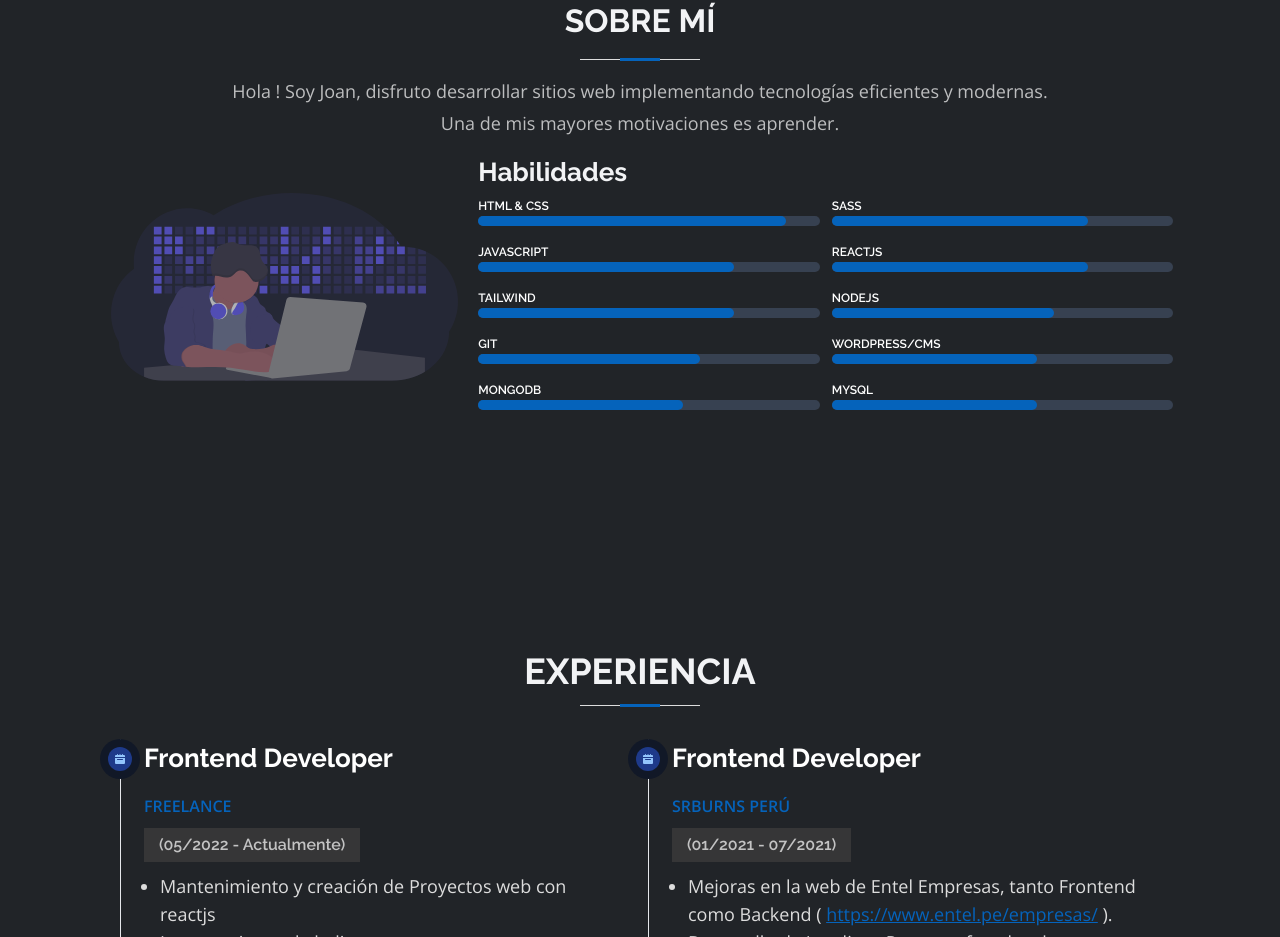
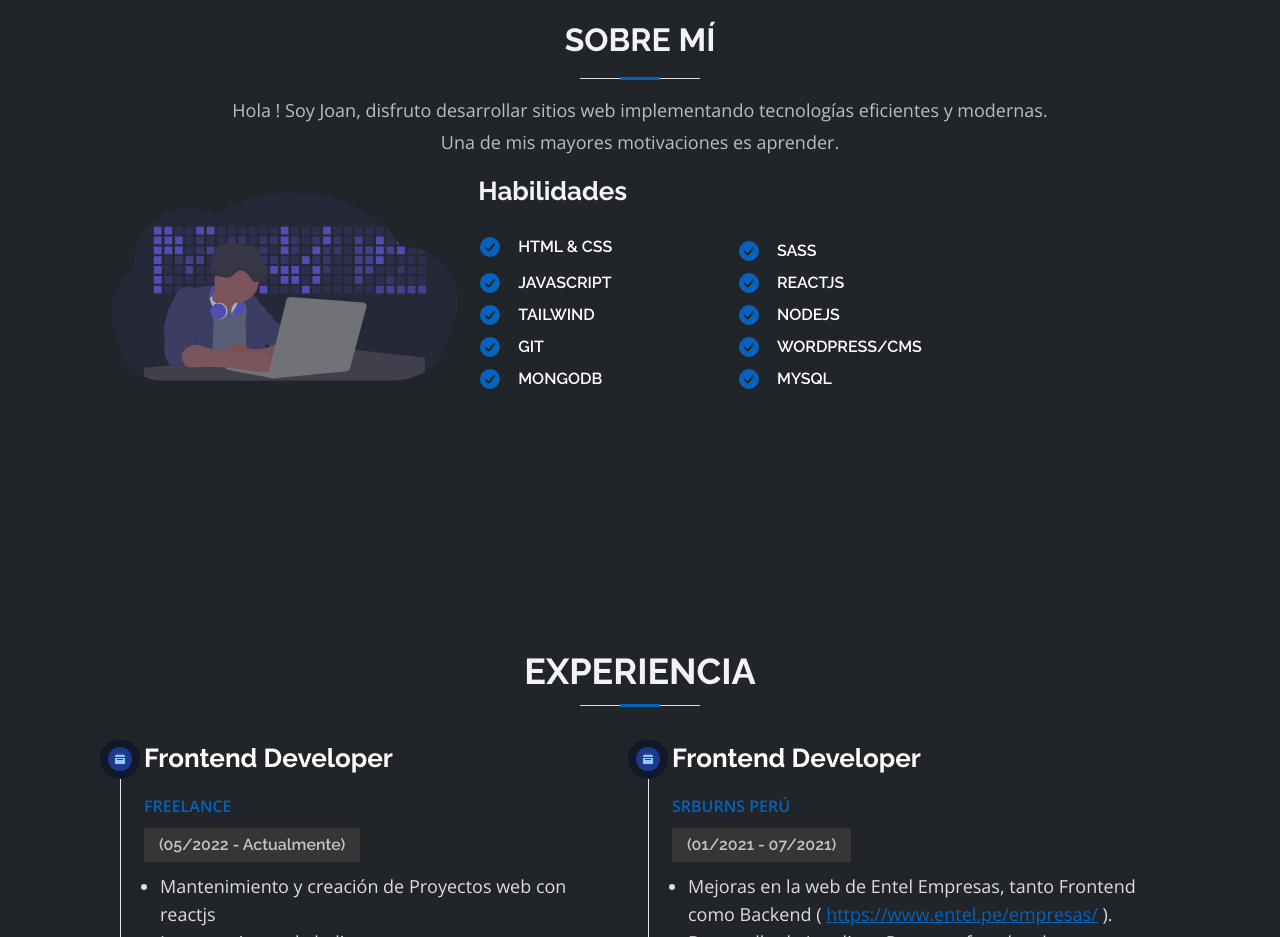
Before and after one commit to joanC0492/my-portfolio, a Next.js app: page / in a window 1280 px wide. Shown: the part 997-1934 px from the top of the page. Built offline with nearby package versions, Linux system fonts and the light colour scheme.

Commit message:
Cambio ui skills

```diff
--- a/src/app/(pages)/home/_components/sections/HomeAbout.tsx
+++ b/src/app/(pages)/home/_components/sections/HomeAbout.tsx
@@ -39,8 +39,8 @@ export const HomeAbout = (props: IProps) => {
               className={cn(
                 "w-full px-4 mx-auto text-left",
                 "md:px-8",
-                "lg:pl-4 lg:pr-0 lg:col-span-8",
-                "2xl:col-span-6"
+                "lg:pl-4 lg:pr-0 lg:col-span-6",
+                "2xl:col-span-4"
               )}
             >
               <Title
@@ -48,12 +48,7 @@ export const HomeAbout = (props: IProps) => {
                 variant="h3"
                 className="mt-4 text-[26px] text-jc-dark-4"
               />
-              <Skills
-                className={cn(
-                  "mt-5",
-                  "lg:mt-0 lg:grid lg:grid-cols-2 lg:items-center lg:gap-3"
-                )}
-              />
+              <Skills className={cn("mt-5", "flex flex-wrap")} />
             </div>
           </div>
         </div>
--- a/src/app/(pages)/home/_components/ui/Skills/Skills.tsx
+++ b/src/app/(pages)/home/_components/ui/Skills/Skills.tsx
@@ -6,18 +6,23 @@ interface IProps {
 }
 export const Skills = ({ className = "" }: IProps) => {
   return (
-    <ul className={cn("space-y-3 lg:space-y-0", className)}>
+    <ul className={cn("space-y-2", className)}>
       {dataSkills.map((skill) => (
-        <li key={skill.id}>
-          <span className="text-jc-dark-4/75 font-raleway font-semibold text-xs dark:text-white">
+        <li
+          key={skill.id}
+          className="flex items-center gap-x-2 xl:gap-x-4 grow shrink-0 basis-1/2 max-w-[50%]"
+        >
+          <svg
+            className="h-6 w-6 flex-none fill-jc-blue-1 stroke-jc-gray-1 stroke-2"
+            stroke-linecap="round"
+            stroke-linejoin="round"
+          >
+            <circle cx="12" cy="12" r="11" />
+            <path d="m8 13 2.165 2.165a1 1 0 0 0 1.521-.126L16 9" fill="none" />
+          </svg>
+          <span className="text-jc-dark-4/75 font-raleway font-semibold text-sm lg:text-base dark:text-white">
             {skill.title}
           </span>
-          <div className="w-full bg-gray-200 rounded-full h-2.5 dark:bg-gray-700">
-            <div
-              className="bg-jc-blue-1 h-2.5 rounded-full"
-              style={{ width: `${skill.percentage}%` }}
-            />
-          </div>
         </li>
       ))}
     </ul>
--- a/src/app/(pages)/home/_data/portfolio.data.ts
+++ b/src/app/(pages)/home/_data/portfolio.data.ts
@@ -23,7 +23,7 @@ export const dataSkills: IDataSkills[] = [
   {
     id: 1,
     title: "HTML & CSS",
-    percentage: 90,
+    percentage: 75,
   },
   {
     id: 2,
@@ -48,27 +48,27 @@ export const dataSkills: IDataSkills[] = [
   {
     id: 6,
     title: "NODEJS",
-    percentage: 65,
+    percentage: 75,
   },
   {
     id: 7,
     title: "GIT",
-    percentage: 65,
+    percentage: 75,
   },
   {
     id: 8,
     title: "WORDPRESS/CMS",
-    percentage: 60,
+    percentage: 75,
   },
   {
     id: 9,
     title: "MONGODB",
-    percentage: 60,
+    percentage: 75,
   },
   {
     id: 10,
     title: "MYSQL",
-    percentage: 60,
+    percentage: 75,
   },
 ];
 
```
